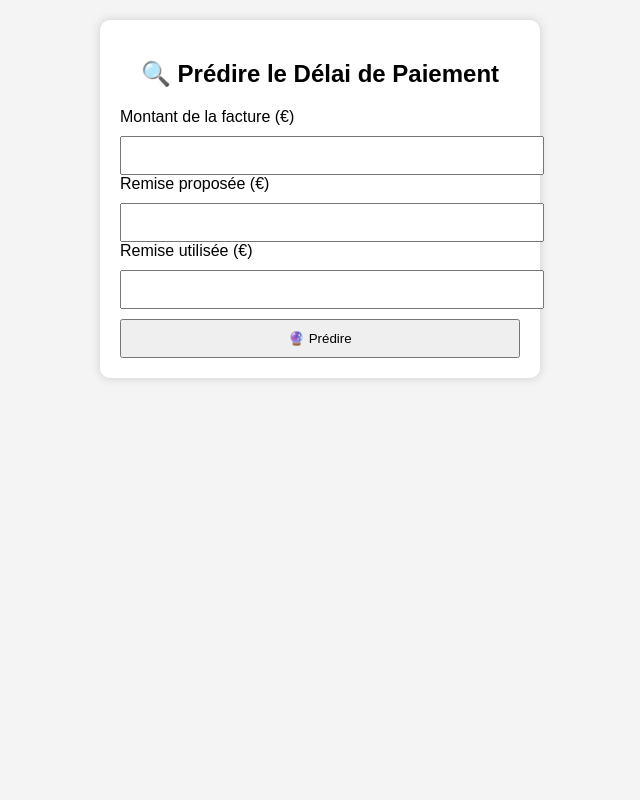
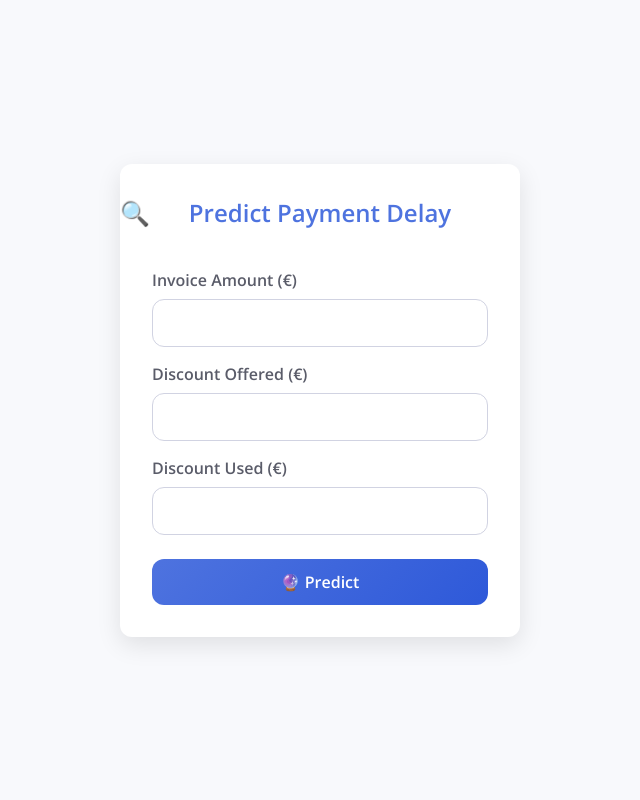
Before and after one commit to starclust/projet-bi, a Flask app: page / in a window 1280 px wide. Shown: the whole page, without its empty margins (320-960 px from the left). Run offline with Flask 3, Linux system fonts and the light colour scheme; parts of the project's set-up code (start-up, migrations or seed data) failed here and were passed over.

Commit message:
Flask_directeur_dachats

```diff
--- a/app.py
+++ b/app.py
@@ -25,20 +25,25 @@ def predict():
             discount_offered = float(request.form.get('DiscountOffered', 0))
             discount_used = float(request.form.get('DiscountUsed', 0))
 
+        # 🔵 Normalisation simple pour rendre les valeurs raisonnables
+        invoice_amount /= 1000  # Diviser par 1000
+        discount_offered /= 100  # Diviser par 100
+        discount_used /= 100  # Diviser par 100
+
         # Préparer les features
         features = np.array([[invoice_amount, discount_offered, discount_used]])
 
-        # Prédire
+        # 🔵 Faire la prédiction
         prediction = model.predict(features)
-        result = max(round(float(prediction[0]), 2), 0)  # Le délai ne peut pas être négatif
+        result = max(round(float(prediction[0]), 2), 0)  # Pas de délai négatif
 
         if request.is_json:
             return jsonify({"prediction": result})
         else:
-            return render_template('index.html', prediction_text=f"Délai de paiement prédit : {result} jours")
+            return render_template('index.html', prediction_text=f"Predicted payment delay: {result} days")
 
     except Exception as e:
-        error_message = f"Erreur lors de la prédiction : {str(e)}"
+        error_message = f"Error during prediction: {str(e)}"
         if request.is_json:
             return jsonify({"error": error_message}), 400
         return render_template('index.html', prediction_text=error_message)
--- a/templates/index.html
+++ b/templates/index.html
@@ -1,30 +1,150 @@
 <!DOCTYPE html>
-<html lang="fr">
+<html lang="en">
 <head>
   <meta charset="UTF-8">
-    <title>Prédire le Délai de Paiement</title>
+  <title>Predict Payment Delay</title>
+  <!-- Google Font -->
+  <link href="https://fonts.googleapis.com/css2?family=Open+Sans:wght@300;400;600;700&display=swap" rel="stylesheet">
+
   <style>
-        body { font-family: Arial, sans-serif; background-color: #f4f4f4; margin: 0; padding: 20px; }
-        .container { background: white; padding: 20px; max-width: 400px; margin: auto; border-radius: 10px; box-shadow: 0px 0px 10px #ccc; }
-        h2 { text-align: center; }
-        input, button { width: 100%; padding: 10px; margin-top: 10px; }
-        .result { margin-top: 15px; text-align: center; font-size: 18px; color: #333; }
+    :root {
+      --primary: #4e73df;
+      --secondary: #2e59d9;
+      --bg: #f8f9fc;
+      --text: #5a5c69;
+      --light: #ffffff;
+      --radius: 12px;
+      --transition: 0.3s ease;
+    }
+
+    * {
+      box-sizing: border-box;
+      margin: 0; padding: 0;
+      font-family: 'Open Sans', sans-serif;
+    }
+
+    body {
+      background-color: var(--bg);
+      display: flex;
+      align-items: center;
+      justify-content: center;
+      min-height: 100vh;
+      padding: 20px;
+    }
+
+    .container {
+      background: var(--light);
+      border-radius: var(--radius);
+      box-shadow: 0 8px 24px rgba(0, 0, 0, 0.1);
+      padding: 2rem;
+      max-width: 400px;
+      width: 100%;
+      transition: transform var(--transition);
+    }
+    .container:hover {
+      transform: translateY(-4px);
+    }
+
+    h2 {
+      font-weight: 600;
+      color: var(--primary);
+      text-align: center;
+      margin-bottom: 1.5rem;
+      position: relative;
+    }
+    h2::before {
+      content: '🔍';
+      position: absolute;
+      left: -2rem;
+    }
+
+    form {
+      display: flex;
+      flex-direction: column;
+    }
+
+    label {
+      margin-top: 1rem;
+      font-weight: 600;
+      color: var(--text);
+    }
+
+    input {
+      margin-top: 0.5rem;
+      padding: 0.75rem 1rem;
+      border: 1px solid #d1d3e2;
+      border-radius: var(--radius);
+      font-size: 1rem;
+      transition: border-color var(--transition);
+    }
+    input:focus {
+      border-color: var(--primary);
+      outline: none;
+      box-shadow: 0 0 0 3px rgba(78, 115, 223, 0.2);
+    }
+
+    button {
+      margin-top: 1.5rem;
+      padding: 0.75rem;
+      font-size: 1rem;
+      font-weight: 600;
+      color: var(--light);
+      background: linear-gradient(135deg, var(--primary), var(--secondary));
+      border: none;
+      border-radius: var(--radius);
+      cursor: pointer;
+      transition: opacity var(--transition), transform var(--transition);
+    }
+    button:hover {
+      opacity: 0.9;
+      transform: translateY(-2px);
+    }
+    button:active {
+      opacity: 0.8;
+      transform: translateY(0);
+    }
+
+    .result {
+      margin-top: 1.5rem;
+      padding: 0.75rem;
+      text-align: center;
+      font-size: 1.125rem;
+      color: var(--secondary);
+      border: 1px dashed var(--secondary);
+      border-radius: var(--radius);
+      background: rgba(46, 89, 217, 0.05);
+      animation: fadeIn 0.5s ease forwards;
+    }
+
+    @keyframes fadeIn {
+      from { opacity: 0; transform: translateY(10px); }
+      to   { opacity: 1; transform: translateY(0);  }
+    }
+
+    @media (max-width: 480px) {
+      .container {
+        padding: 1.5rem;
+      }
+      input, button {
+        font-size: 0.95rem;
+      }
+    }
   </style>
 </head>
 <body>
   <div class="container">
-        <h2>🔍 Prédire le Délai de Paiement</h2>
+    <h2>Predict Payment Delay</h2>
     <form method="POST" action="/predict">
-            <label>Montant de la facture (€)</label>
+      <label>Invoice Amount (€)</label>
       <input type="number" name="InvoiceAmount" step="0.01" required>
 
-            <label>Remise proposée (€)</label>
+      <label>Discount Offered (€)</label>
       <input type="number" name="DiscountOffered" step="0.01" required>
 
-            <label>Remise utilisée (€)</label>
+      <label>Discount Used (€)</label>
       <input type="number" name="DiscountUsed" step="0.01" required>
 
-            <button type="submit">🔮 Prédire</button>
+      <button type="submit">🔮 Predict</button>
     </form>
 
     {% if prediction_text %}
```
Lines whose indentation alone changed are shown as unchanged.
